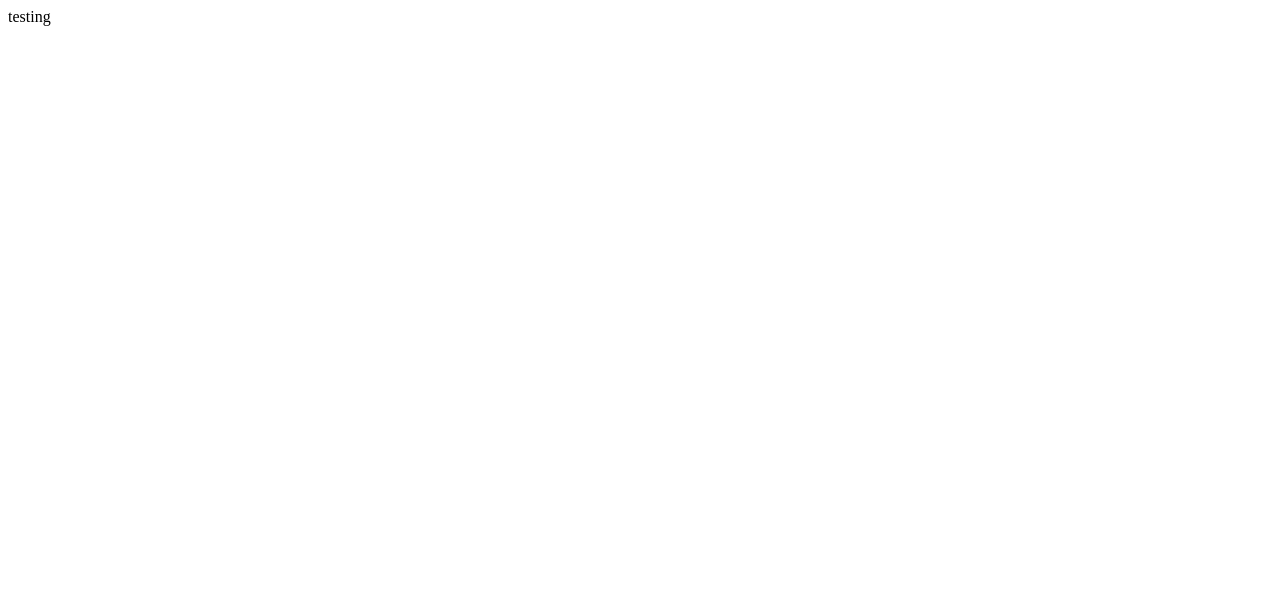
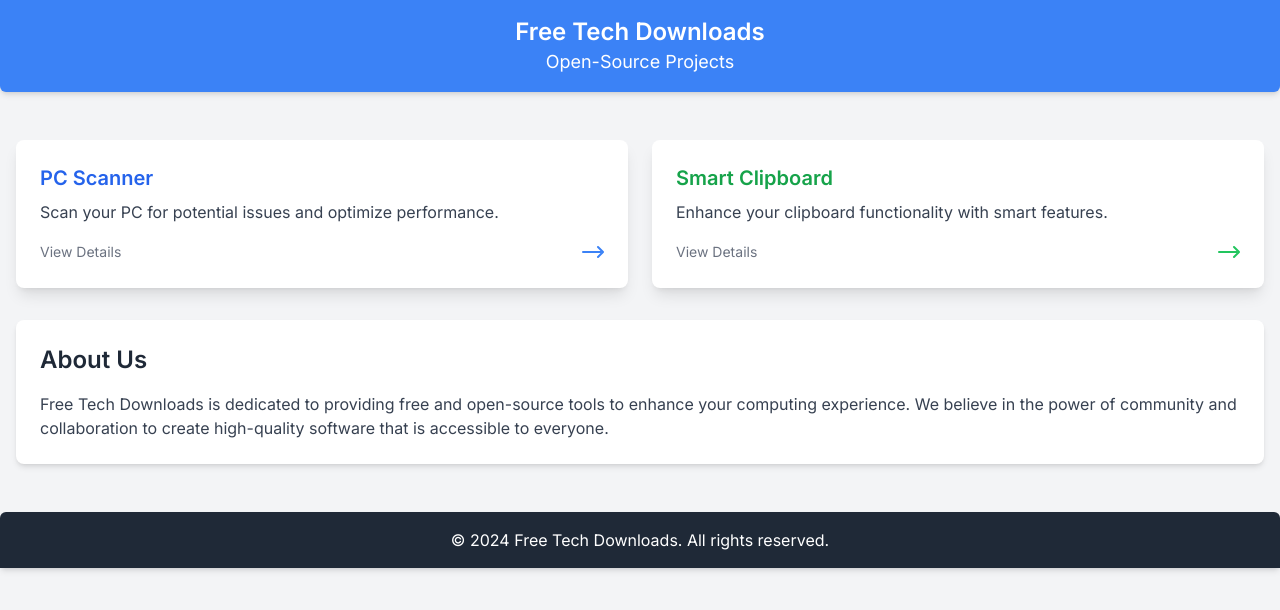
Before and after one commit to freetechdownloads/freetechdownloads.github.io, a plain HTML site: page index.html in a window 1280 px wide. Drawn offline with nearby package versions, Linux system fonts and the light colour scheme.

Commit message:
Update index.html

```diff
--- a/index.html
+++ b/index.html
@@ -1,8 +1,59 @@
-<DOCTYPE HTML!>
+<!DOCTYPE html>
+<html lang="en">
+<head>
+    <meta charset="UTF-8">
+    <meta name="viewport" content="width=device-width, initial-scale=1.0">
+    <title>Free Tech Downloads Projects</title>
+    <script src="https://cdn.tailwindcss.com"></script>
+    <link rel="preconnect" href="https://fonts.googleapis.com">
+    <link rel="preconnect" href="https://fonts.gstatic.com" crossorigin>
+    <link href="https://fonts.googleapis.com/css2?family=Inter:wght@400;500;600;700&display=swap" rel="stylesheet">
+    <style>
+        body {
+            font-family: 'Inter', sans-serif;
+        }
+    </style>
+</head>
+<body class="bg-gray-100">
+    <header class="bg-blue-500 text-white py-4 text-center rounded-b-md shadow-md">
+        <h1 class="text-2xl font-semibold">Free Tech Downloads</h1>
+        <p class="text-lg">Open-Source Projects</p>
+    </header>
 
-<html>
+    <main class="container mx-auto mt-8 p-4">
+        <div class="grid grid-cols-1 md:grid-cols-2 gap-6">
+            <div class="bg-white rounded-lg shadow-lg p-6 hover:shadow-xl transition-shadow duration-300">
+                <a href="pcdetails.html" class="block">
+                    <h2 class="text-xl font-semibold text-blue-600 mb-2">PC Scanner</h2>
+                    <p class="text-gray-700 mb-4">Scan your PC for potential issues and optimize performance.</p>
+                    <div class="flex justify-between items-center">
+                        <span class="text-sm text-gray-500">View Details</span>
+                        <svg xmlns="http://www.w3.org/2000/svg" width="24" height="24" viewBox="0 0 24 24" fill="none" stroke="currentColor" stroke-width="2" stroke-linecap="round" stroke-linejoin="round" class="lucide lucide-arrow-right text-blue-500"><path d="M3 12h18"/><path d="M18 7l5 5-5 5"/></svg>
+                    </div>
+                </a>
+            </div>
+            <div class="bg-white rounded-lg shadow-lg p-6 hover:shadow-xl transition-shadow duration-300">
+                <a href="smartclipboard.html" class="block">
+                    <h2 class="text-xl font-semibold text-green-600 mb-2">Smart Clipboard</h2>
+                    <p class="text-gray-700 mb-4">Enhance your clipboard functionality with smart features.</p>
+                    <div class="flex justify-between items-center">
+                        <span class="text-sm text-gray-500">View Details</span>
+                         <svg xmlns="http://www.w3.org/2000/svg" width="24" height="24" viewBox="0 0 24 24" fill="none" stroke="currentColor" stroke-width="2" stroke-linecap="round" stroke-linejoin="round" class="lucide lucide-arrow-right text-green-500"><path d="M3 12h18"/><path d="M18 7l5 5-5 5"/></svg>
+                    </div>
+                </a>
+            </div>
+        </div>
+        <section class="mt-8 p-6 bg-white rounded-lg shadow-md">
+            <h2 class="text-2xl font-semibold text-gray-800 mb-4">About Us</h2>
+            <p class="text-gray-700">
+                Free Tech Downloads is dedicated to providing free and open-source tools to enhance your computing experience.
+                We believe in the power of community and collaboration to create high-quality software that is accessible to everyone.
+            </p>
+        </section>
+    </main>
 
-  <p> testing </p>
-
-
+    <footer class="bg-gray-800 text-white py-4 text-center mt-8 rounded-t-md shadow-md">
+        <p>© 2024 Free Tech Downloads. All rights reserved.</p>
+    </footer>
+</body>
 </html>
```
